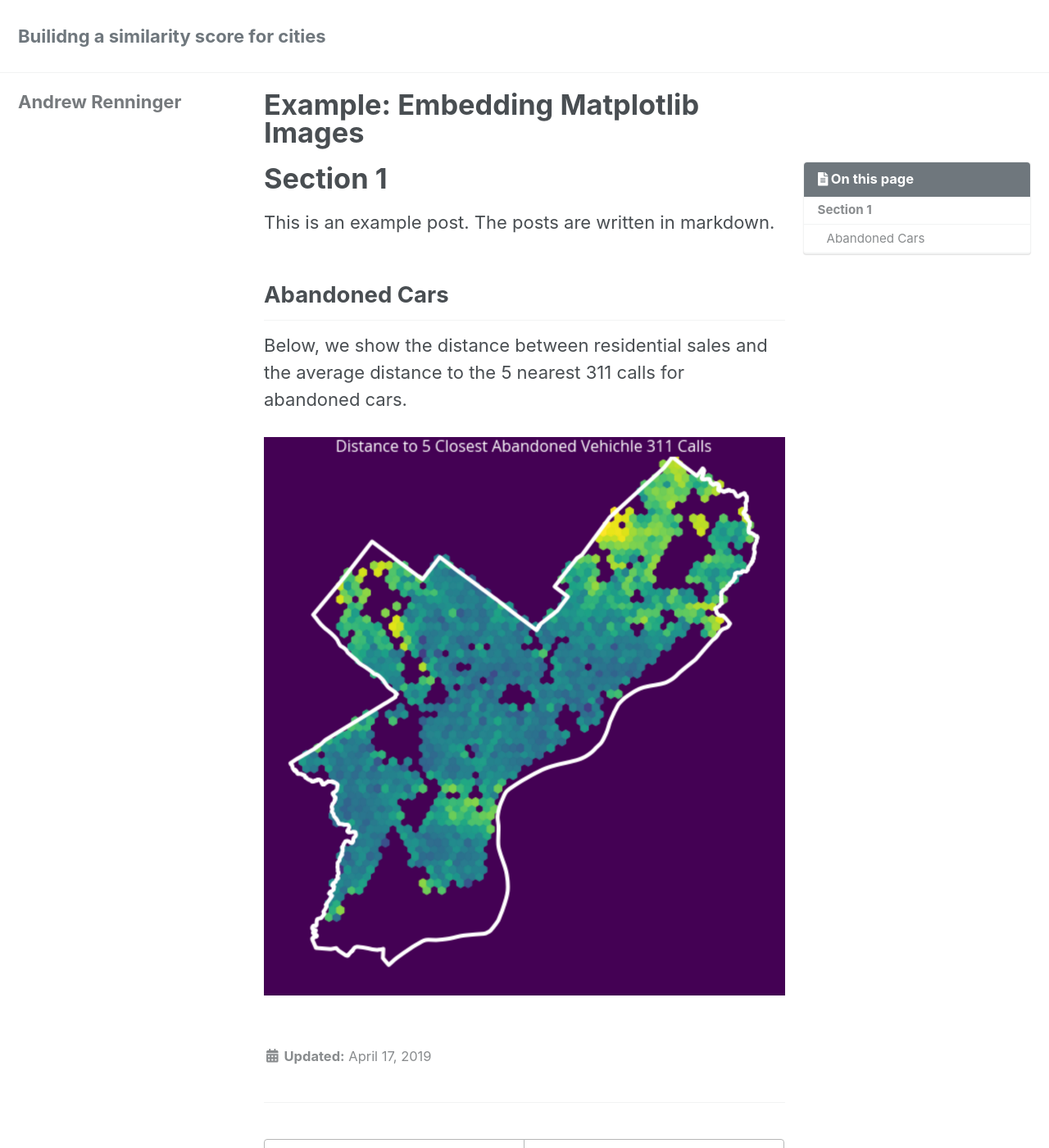
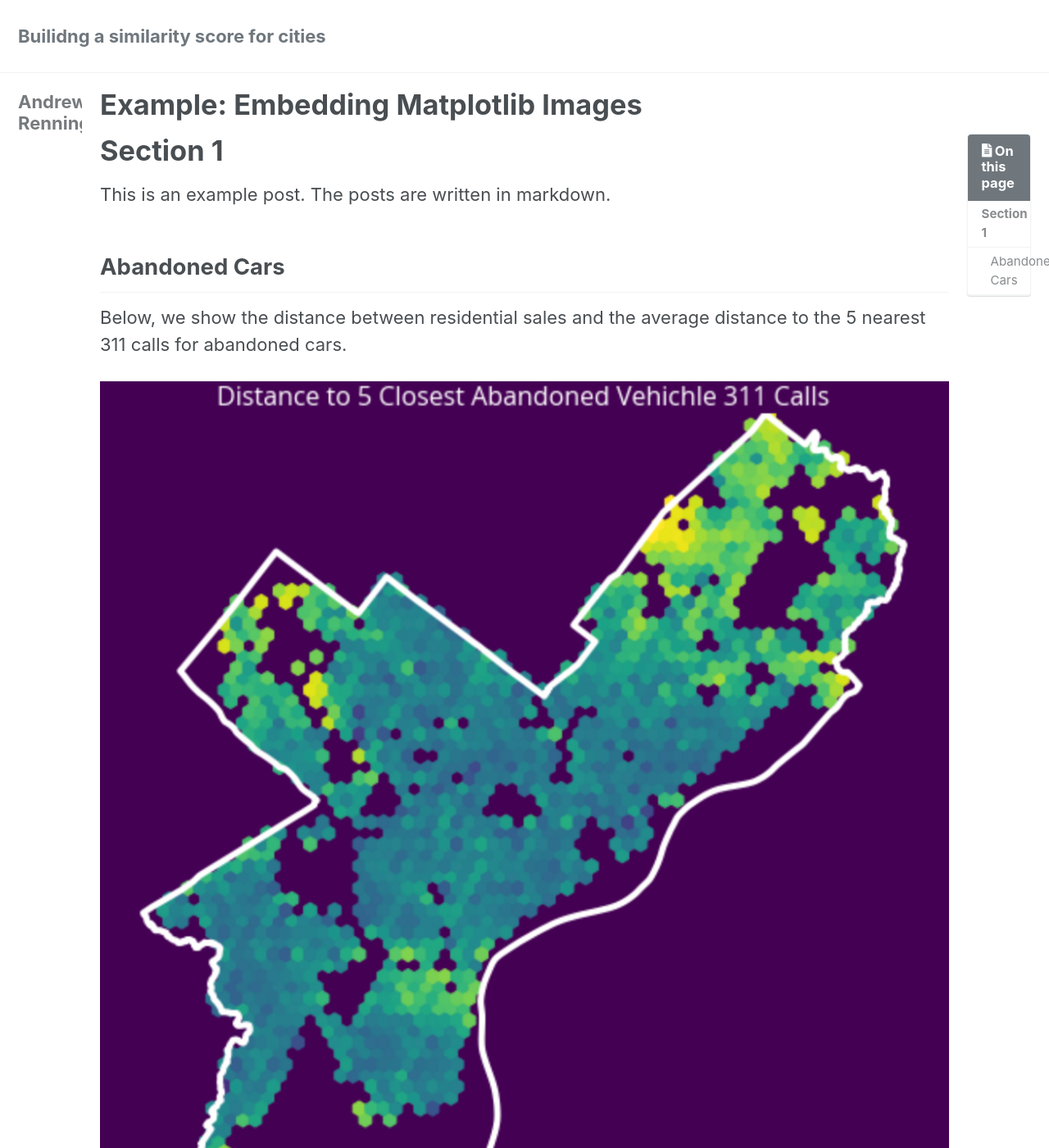
Before and after one commit to asrenninger/simcity, a Jekyll site: the page built from _posts/2019-04-17-example-post.md, in a window 1280 px wide and 1400 px high. Shown: the whole window at 82% size. Built offline with Jekyll 4.4.1, drawn with Linux system fonts in a browser that asks for light colours; cached includes are drawn as plain includes; nearby versions of some CDN libraries; a script that is not in the unit is left out.

Commit message:
Better sidebars

```diff
--- a/_sass/minimal-mistakes/_variables.scss
+++ b/_sass/minimal-mistakes/_variables.scss
@@ -142,9 +142,9 @@ $max-width: $x-large !default;
    Grid
    ========================================================================== */
 
-$right-sidebar-width-narrow: 200px !default;
-$right-sidebar-width: 300px !default;
-$right-sidebar-width-wide: 400px !default;
+$right-sidebar-width-narrow: 10px !default;
+$right-sidebar-width: 100px !default;
+$right-sidebar-width-wide: 200px !default;
 
 /*
    Other
```
